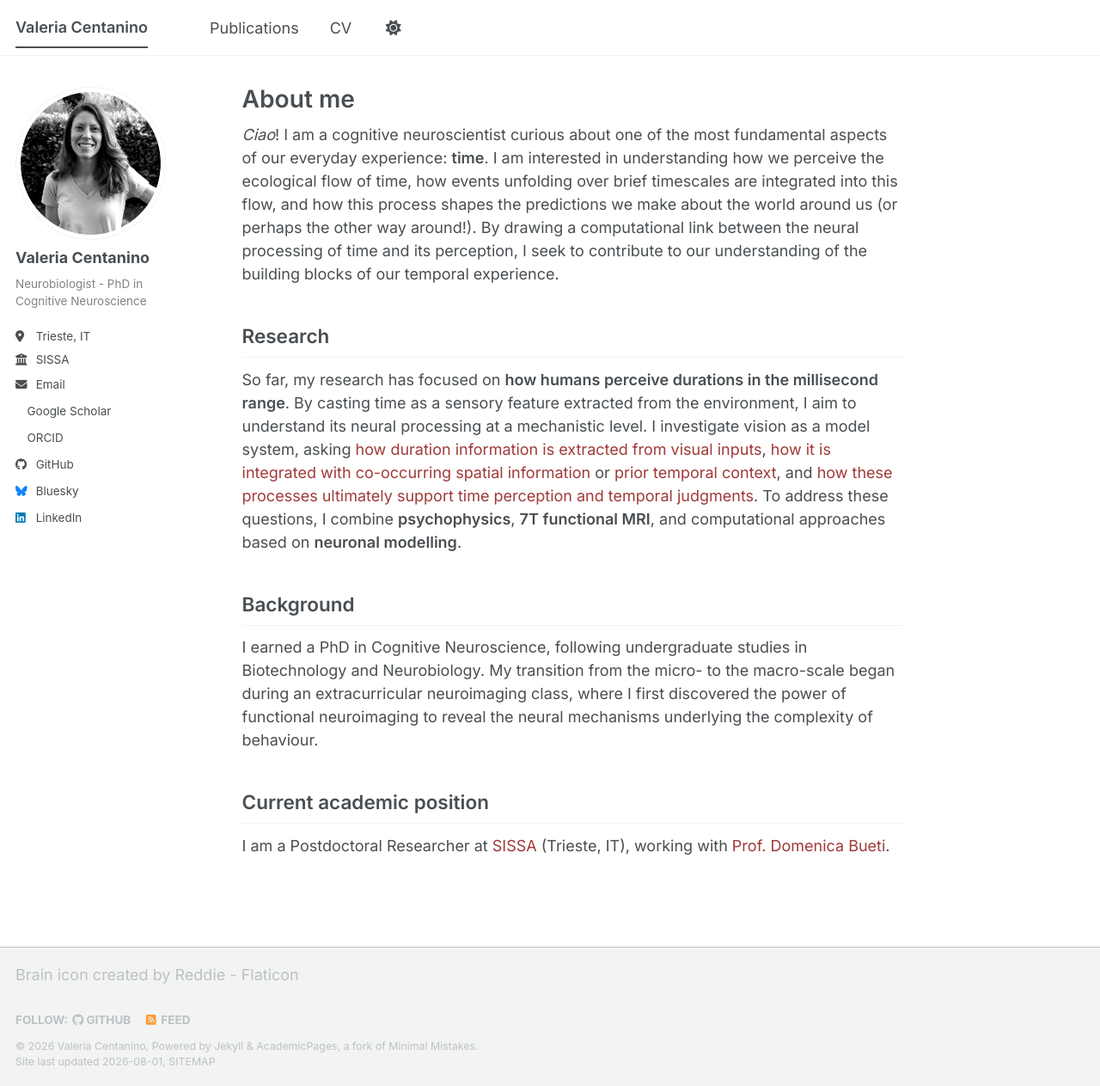
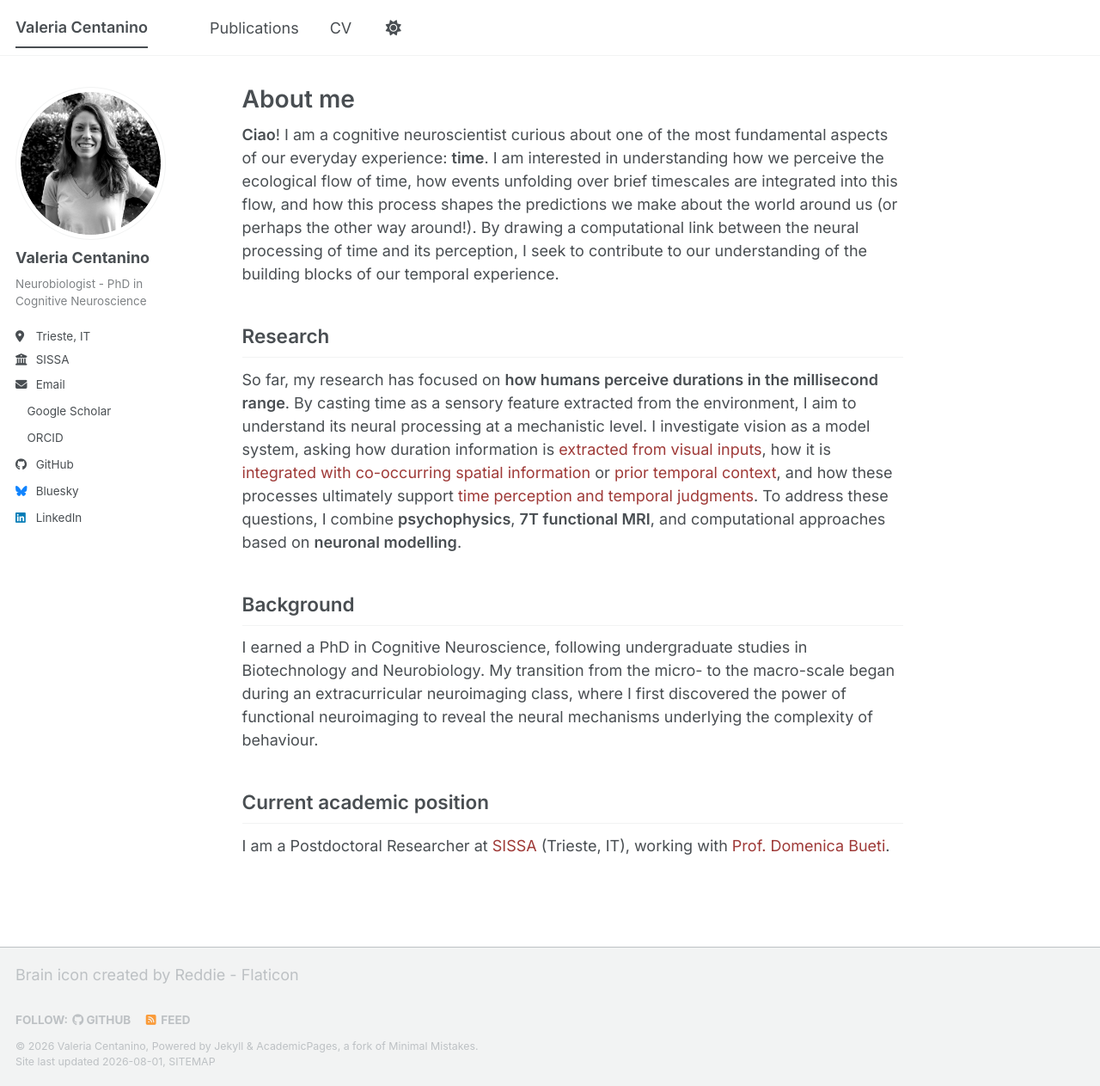
Before and after one commit to valecenta/valecenta.github.io, a Jekyll site: the page built from _pages/about.md, in a window 1280 px wide and 1263 px high. Shown: the whole window at 86% size. Built offline with Jekyll 4.4.1, drawn with Linux system fonts in a browser that asks for light colours; a style sheet for code colours, icons or effects is not loaded.

```diff
--- a/_pages/about.md
+++ b/_pages/about.md
@@ -7,11 +7,11 @@ redirect_from:
   - /about.html
 ---
 
-*Ciao*! I am a cognitive neuroscientist curious about one of the most fundamental aspects of our everyday experience: **time**. I am interested in understanding how we perceive the ecological flow of time, how events unfolding over brief timescales are integrated into this flow, and how this process shapes the predictions we make about the world around us (or perhaps the other way around!). By drawing a computational link between the neural processing of time and its perception, I seek to contribute to our understanding of the building blocks of our temporal experience.
+**Ciao**! I am a cognitive neuroscientist curious about one of the most fundamental aspects of our everyday experience: **time**. I am interested in understanding how we perceive the ecological flow of time, how events unfolding over brief timescales are integrated into this flow, and how this process shapes the predictions we make about the world around us (or perhaps the other way around!). By drawing a computational link between the neural processing of time and its perception, I seek to contribute to our understanding of the building blocks of our temporal experience.
 
 Research
 ------
-So far, my research has focused on **how humans perceive durations in the millisecond range**. By casting time as a sensory feature extracted from the environment, I aim to understand its neural processing at a mechanistic level. I investigate vision as a model system, asking [how duration information is extracted from visual inputs](https://doi.org/10.1038/s41467-024-54336-5), [how it is integrated with co-occurring spatial information](https://doi.org/10.1038/s41467-024-54336-5) or [prior temporal context](https://doi.org/10.1167/jov.25.9.2496), and [how these processes ultimately support time perception and temporal judgments](https://doi.org/10.1371/journal.pbio.3003704). To address these questions, I combine **psychophysics**, **7T functional MRI**, and computational approaches based on **neuronal modelling**.
+So far, my research has focused on **how humans perceive durations in the millisecond range**. By casting time as a sensory feature extracted from the environment, I aim to understand its neural processing at a mechanistic level. I investigate vision as a model system, asking how duration information is [extracted from visual inputs](https://doi.org/10.1038/s41467-024-54336-5), how it is [integrated with co-occurring spatial information](https://doi.org/10.1038/s41467-024-54336-5) or [prior temporal context](https://doi.org/10.1167/jov.25.9.2496), and how these processes ultimately support [time perception and temporal judgments](https://doi.org/10.1371/journal.pbio.3003704). To address these questions, I combine **psychophysics**, **7T functional MRI**, and computational approaches based on **neuronal modelling**.
 
 Background
 ------
```
